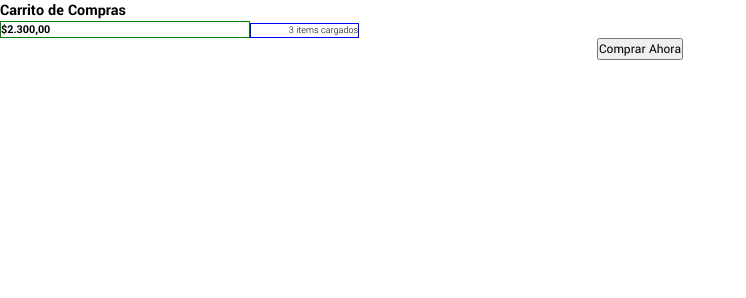
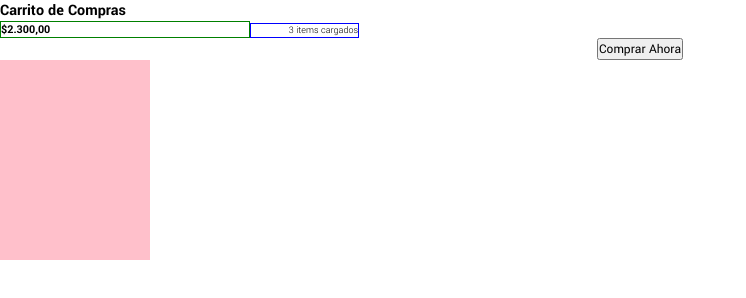
Before and after one commit to ramoncarafi/grupo_1_digitalSound, a website: page views/carrito.html in a window 1280 px wide. Shown: the whole page, without its empty margins (0-746 px from the left). Drawn offline with Linux system fonts and the light colour scheme.

Commit message:
Cambios menores al carrito

```diff
--- a/public/css/carrito-styles.css
+++ b/public/css/carrito-styles.css
@@ -47,3 +47,18 @@
     font-weight: 300;
     text-align: right;
 }
+
+.section-article {
+    width: 100%;
+    display: flex;
+}
+
+.section-article__img {
+    width: 150px;
+    height: 200px;
+    background-color: pink;
+}
+
+.section-article__info {
+
+}
--- a/views/carrito.html
+++ b/views/carrito.html
@@ -45,7 +45,27 @@
             </section>
 
             <!-- section principal del carrito donde se muestra la info de los productos-->
-            <section>
+            <!-- cada item del carrito se muestra dentro de un article-->
+            <section class="section-article">
+
+                <!-- cada article tiene dos divs contenddores, en fomato mobile uno
+                    abajo del otro encolumnados "flex-direction: column"
+                    1. el primero tiene la foto y al lado la descripcion del producto
+                    2. el segundo el precio y la botonera para ABM de productos
+                    Esta segundo div deja de mostarse abajo del primer div en formato
+                    mobile y pasa a mostarse al lado en formato desktop
+                -->
+                <article class="section-article__article">
+                    <!-- div con la foto y la descripcion del producto-->
+                    <div class="section-article__img">
+                    </div>
+
+                    <!-- segundo div con el precio y la botonera -->
+                    <div>
+
+                    </div>
+
+                </article>
 
             </section>
 
```
